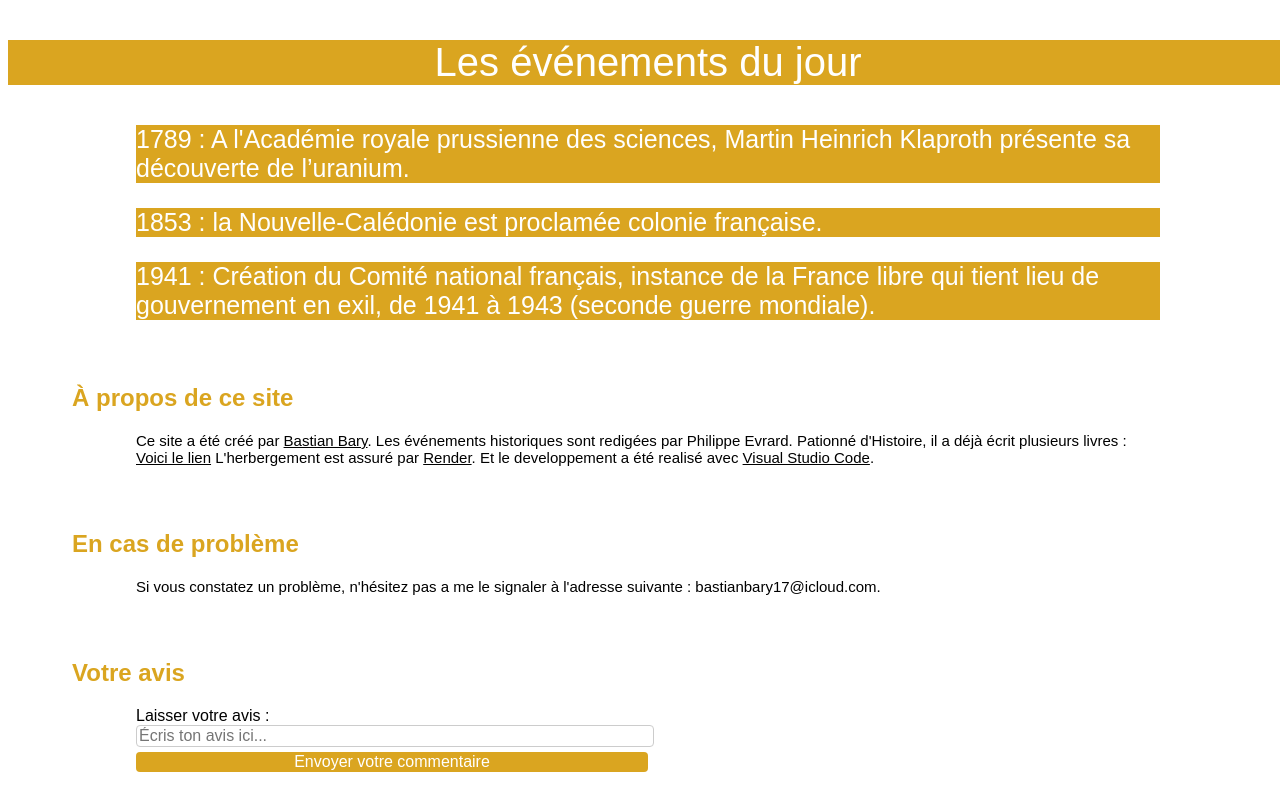
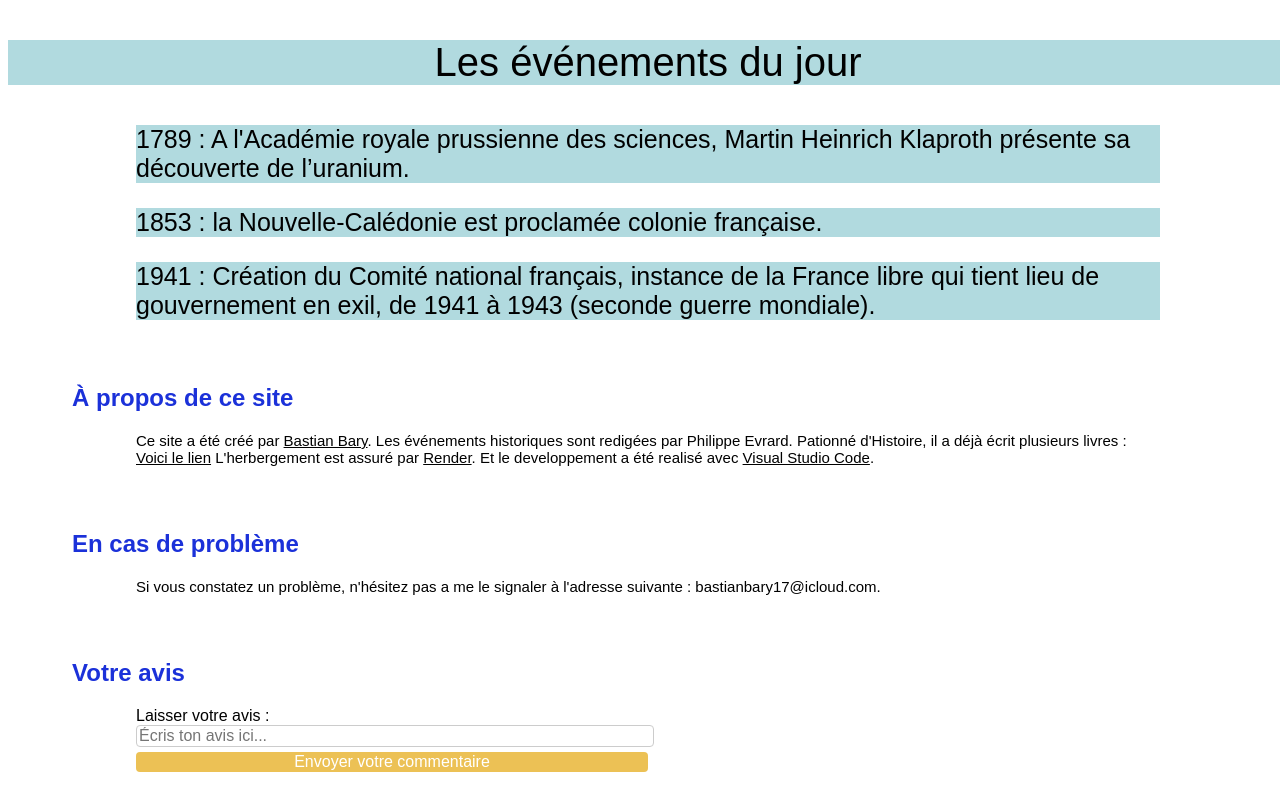
Before and after one commit to babadu17/evenement-du-jour, a Flask app: page / in a window 1280 px wide. Run offline with Flask 3, Linux system fonts and the light colour scheme.

Commit message:
Update style.css

```diff
--- a/static/style.css
+++ b/static/style.css
@@ -1,14 +1,14 @@
 header {
-    background-color: goldenrod;
-    color: white;
+    background-color: rgb(177, 218, 223);
+    color: black;
     text-align: center;
     font-size: 40px;
     padding: auto;
 }
 
 .evenement div{
-    background-color: goldenrod;
-    color: white;
+    background-color: rgb(177, 218, 223);
+    color: black;
     width: 80%;
     height: auto;
     margin-left:10%;
@@ -49,7 +49,7 @@ text a {
 
 h2 {
     margin-left: 5%;
-    color:goldenrod;
+    color:rgb(27, 49, 217);
     margin-top: 5%;
 }
 
@@ -67,7 +67,7 @@ h2 {
 }
 
 .avi input[type="submit"] {
-    background-color: goldenrod;
+    background-color: rgb(236, 193, 85);
     color: white;
     border: none;
     border-radius: 4px;
```
